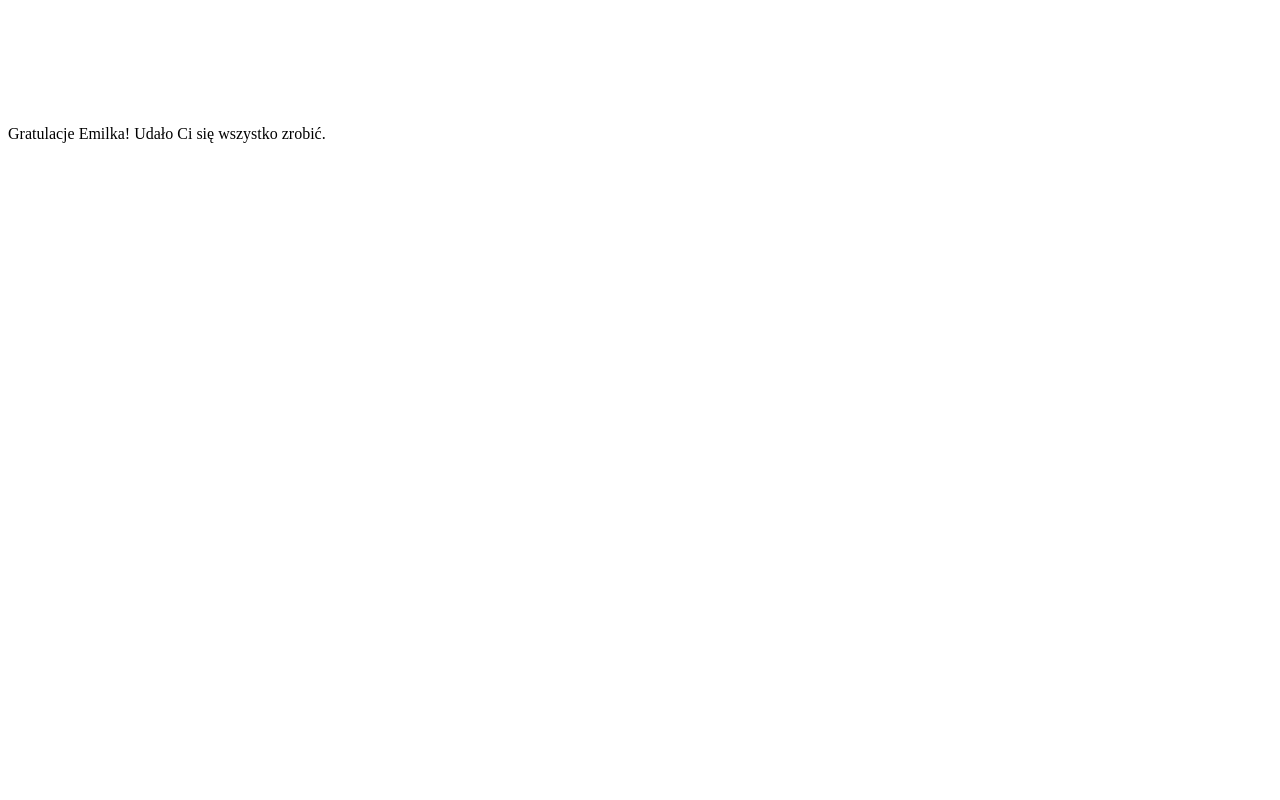
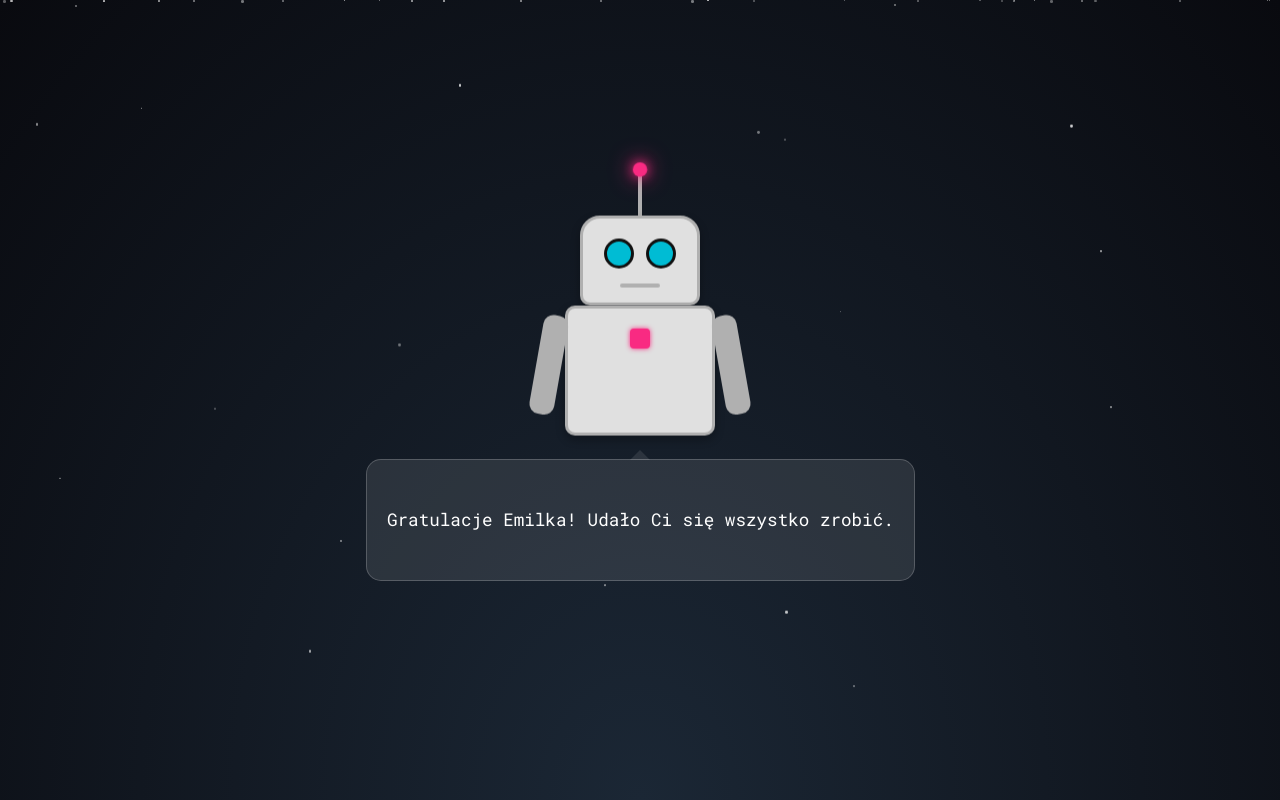
Before and after one commit to Emilkajestesmoja/Emilka5, a plain HTML site: page index.html in a window 1280 px wide. Drawn offline with Linux system fonts and the light colour scheme.

Commit message:
Update style.css

```diff
--- a/style.css
+++ b/style.css
@@ -1,81 +1,84 @@
-document.addEventListener('DOMContentLoaded', () => {
-    // Referencje do elementów DOM
-    const robotTextElement = document.getElementById('robot-text');
-    const robotContainer = document.getElementById('robot-container');
-    const starsContainer = document.getElementById('stars-container');
-
-    // ### ZMIANA TUTAJ ###
-    const finalUrl = 'https://emilkajestesmoja.github.io/Emilka6/';
-
-    // Funkcje pomocnicze
-    const delay = ms => new Promise(res => setTimeout(res, ms));
-
-    function typeWriter(text) {
-        return new Promise(resolve => {
-            let i = 0;
-            robotTextElement.textContent = '';
-            const type = () => {
-                if (i < text.length) {
-                    robotTextElement.textContent += text.charAt(i);
-                    i++;
-                    setTimeout(type, 50); // Szybkość pisania
-                } else {
-                    resolve();
-                }
-            };
-            type();
-        });
-    }
-
-    // Funkcja do tworzenia spadających gwiazd
-    function createStars(count) {
-        for (let i = 0; i < count; i++) {
-            const star = document.createElement('div');
-            star.classList.add('star');
-            const size = Math.random() * 2 + 1;
-            star.style.width = `${size}px`;
-            star.style.height = `${size}px`;
-            star.style.left = `${Math.random() * 100}%`;
-            star.style.animationDuration = `${Math.random() * 5 + 5}s`; // Czas spadania: 5-10s
-            star.style.animationDelay = `${Math.random() * 10}s`;
-            star.style.opacity = Math.random() * 0.5 + 0.3;
-            starsContainer.appendChild(star);
-        }
-    }
-
-    // Główna, finałowa sekwencja
-    async function playFinalSequence() {
-        createStars(50); // Stwórz 50 gwiazd w tle
-        await delay(1000);
-
-        await typeWriter("Gratulacje Emilka! Udało Ci się wszystko zrobić.");
-        await delay(2000);
-
-        await typeWriter("Teraz pora przejść do prawdziwej strony... to, co miało być od początku.");
-        await delay(2500);
-
-        await typeWriter("Więc zaraz zostaniesz przeniesiona do właściwego miejsca.");
-        await delay(2000);
-
-        await typeWriter("Ja idę na odpoczynek... nawet nie wiesz, jak Twój chłopak mnie męczył....");
-        await delay(3000);
-
-        // Robot się żegna
-        await typeWriter("PA PA!");
-        robotContainer.classList.add('is-waving'); // Dodaj klasę do machania ręką
-
-        await delay(2500); // Czekaj, aż skończy machać
-
-        // Robot odlatuje
-        robotContainer.classList.remove('is-waving');
-        robotContainer.classList.add('is-flying');
-
-        // Przekierowanie po chwili
-        setTimeout(() => {
-            window.location.href = finalUrl;
-        }, 1500);
-    }
-
-    // Start
-    playFinalSequence();
-});
+:root {
+    --bg-color: #090a0f;
+    --robot-primary: #e0e0e0;
+    --robot-secondary: #b0b0b0;
+    --eye-color: #00bcd4;
+    --accent-color: #f92a82;
+    --font-family: 'Roboto Mono', monospace;
+}
+* { box-sizing: border-box; margin: 0; padding: 0; }
+body {
+    font-family: var(--font-family);
+    background: radial-gradient(ellipse at bottom, #1b2735 0%, var(--bg-color) 100%);
+    color: #fff;
+    display: flex;
+    justify-content: center;
+    align-items: center;
+    min-height: 100vh;
+    overflow: hidden;
+}
+#stars-container {
+    position: fixed;
+    inset: 0;
+    z-index: -1;
+}
+.star {
+    position: absolute;
+    background: #fff;
+    border-radius: 50%;
+    animation: fall linear infinite;
+}
+@keyframes fall {
+    from { transform: translateY(-20px); }
+    to { transform: translateY(105vh); }
+}
+.scene {
+    display: flex;
+    flex-direction: column;
+    align-items: center;
+    gap: 20px;
+    animation: fadeInScene 1.5s ease-out forwards;
+}
+@keyframes fadeInScene {
+    from { opacity: 0; transform: scale(0.9); }
+    to { opacity: 1; transform: scale(1); }
+}
+.robot-container {
+    position: relative;
+    animation: float 6s ease-in-out infinite;
+    transition: transform 1.5s ease-in, opacity 1.5s ease-in;
+}
+.robot { position: relative; width: 150px; height: 220px; }
+.head { width: 120px; height: 90px; background: var(--robot-primary); border-radius: 20px 20px 10px 10px; position: absolute; top: 0; left: 50%; transform: translateX(-50%); border: 3px solid var(--robot-secondary); box-shadow: 0 4px 10px rgba(0,0,0,0.3); }
+.antenna { width: 4px; height: 40px; background: var(--robot-secondary); position: absolute; top: -40px; left: 50%; transform: translateX(-50%); }
+.antenna-light { width: 12px; height: 12px; background: var(--accent-color); border-radius: 50%; position: absolute; top: -12px; left: 50%; transform: translateX(-50%); box-shadow: 0 0 10px var(--accent-color), 0 0 20px var(--accent-color); animation: pulse 2s infinite; }
+@keyframes pulse { 0% { transform: translateX(-50%) scale(1); } 50% { transform: translateX(-50%) scale(1.2); } 100% { transform: translateX(-50%) scale(1); } }
+.eyes { display: flex; justify-content: space-around; align-items: center; padding: 20px 15px; }
+.eye { width: 30px; height: 30px; background: var(--eye-color); border-radius: 50%; border: 3px solid #111; transition: background-color 0.5s; animation: blink 5s infinite; }
+@keyframes blink { 0%, 95%, 100% { transform: scaleY(1); } 97.5% { transform: scaleY(0.1); } }
+.mouth { width: 40px; height: 4px; background: var(--robot-secondary); position: absolute; bottom: 15px; left: 50%; transform: translateX(-50%); border-radius: 2px; }
+.body { width: 150px; height: 130px; background: var(--robot-primary); position: absolute; top: 90px; left: 50%; transform: translateX(-50%); border-radius: 10px; border: 3px solid var(--robot-secondary); box-shadow: 0 4px 10px rgba(0,0,0,0.3); }
+.chest-light { width: 20px; height: 20px; background: var(--accent-color); border-radius: 4px; position: absolute; top: 20px; left: 50%; transform: translateX(-50%); box-shadow: 0 0 5px var(--accent-color); }
+.arm { width: 25px; height: 100px; background: var(--robot-secondary); position: absolute; top: 100px; border-radius: 10px; transform-origin: top center; }
+.left-arm { left: -20px; transform: rotate(10deg); }
+.right-arm { right: -20px; transform: rotate(-10deg); }
+@keyframes float { 0% { transform: translateY(0px); } 50% { transform: translateY(-15px); } 100% { transform: translateY(0px); } }
+.is-waving .right-arm {
+    animation: wave-arm 2.5s ease-in-out;
+}
+@keyframes wave-arm {
+    0%   { transform: rotate(-10deg); }
+    20%  { transform: rotate(-60deg); }
+    40%  { transform: rotate(-30deg); }
+    60%  { transform: rotate(-60deg); }
+    80%  { transform: rotate(-30deg); }
+    100% { transform: rotate(-10deg); }
+}
+.is-flying {
+    transform: translateY(-120vh) rotate(-15deg);
+    opacity: 0;
+}
+.dialogue-container { min-width: 300px; max-width: 90vw; }
+.speech-bubble { background: rgba(255, 255, 255, 0.1); border: 1px solid rgba(255, 255, 255, 0.2); padding: 20px; border-radius: 15px; position: relative; text-align: center; backdrop-filter: blur(5px); width: 100%; }
+.speech-bubble::before { content: ''; position: absolute; top: -20px; left: 50%; transform: translateX(-50%); border: 10px solid transparent; border-bottom-color: rgba(255, 255, 255, 0.1); }
+.speech-bubble p { font-size: 1.1em; line-height: 1.6; min-height: 80px; display: flex; align-items: center; justify-content: center; }
```
